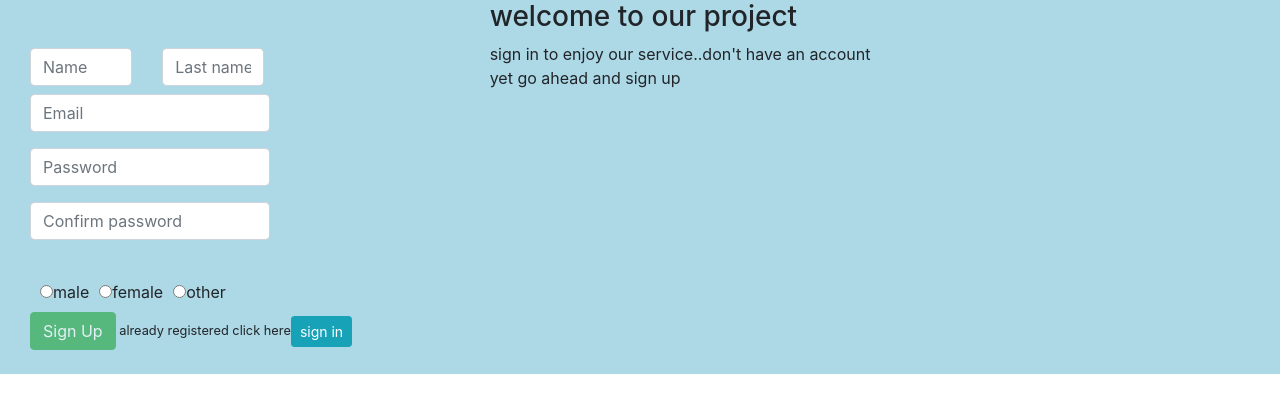
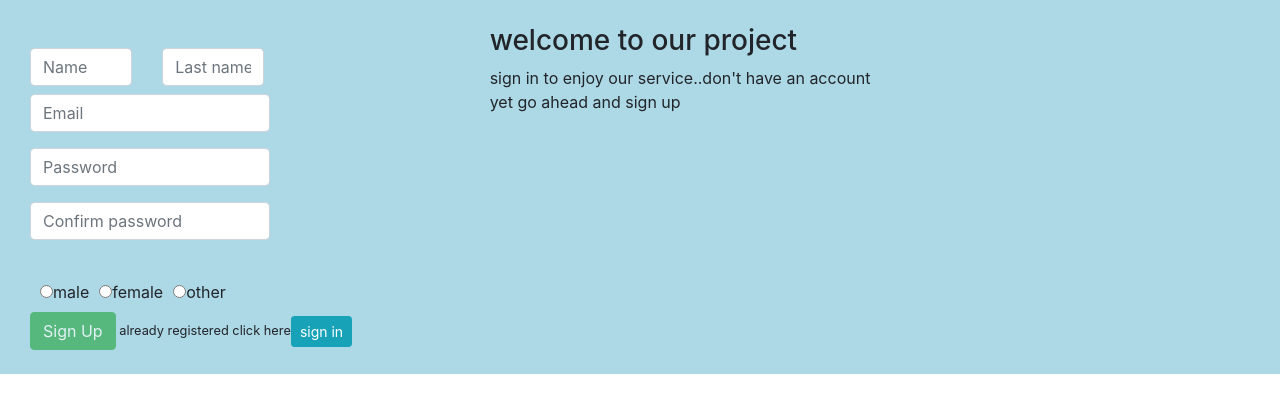
Before and after one commit to gudik-zoe/Scai-project, an Angular app: page / in a window 1280 px wide. Shown: the top 412 px of the page. Built offline with nearby package versions, Linux system fonts and the light colour scheme.

Commit message:
styling the welcome div

```diff
--- a/src/app/log-in/log-in.component.html
+++ b/src/app/log-in/log-in.component.html
@@ -234,7 +234,7 @@
         </form>
       </div>
     </div>
-    <div class="col-md-4 ml-5">
+    <div class="col-md-4 ml-5 mt-4">
       <h3>welcome to our project</h3>
       <p>
         sign in to enjoy our service..don't have an account yet go ahead and
```
